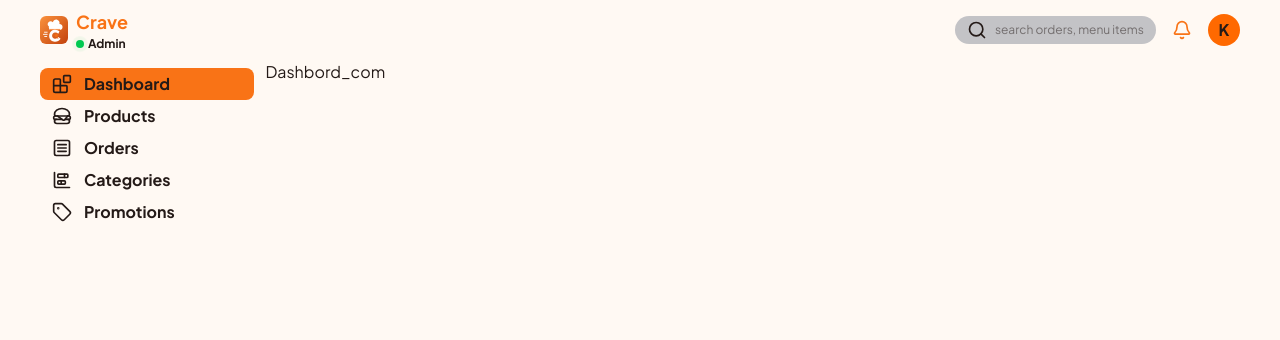
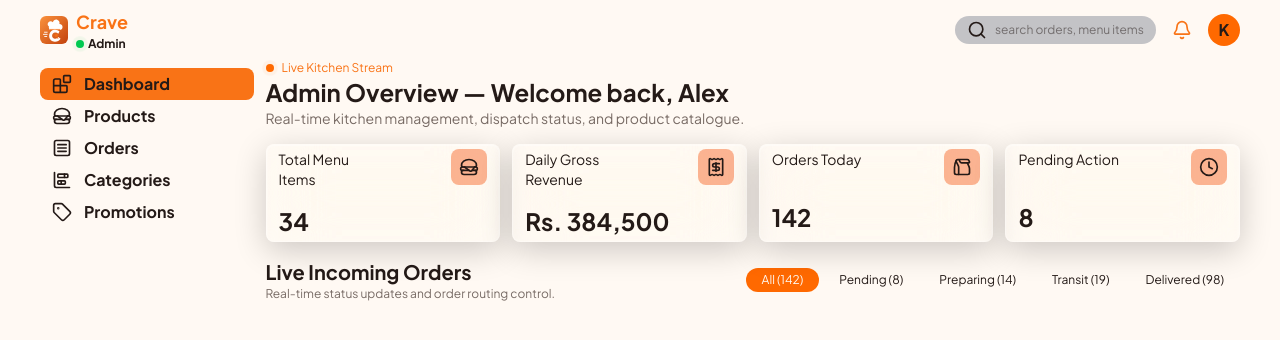
Before and after one commit to LakshanJayalath171/Crave--Food-delivery-app-front-end-, a React (Vite) app: page /admin/dashboard in a window 1280 px wide. Shown: the top 340 px of the page. Built offline with nearby package versions, Linux system fonts and the light colour scheme.

Commit message:
Created headers and cards section

```diff
--- a/src/components/Dashbord_com.tsx
+++ b/src/components/Dashbord_com.tsx
@@ -1,8 +1,87 @@
-import React from 'react'
+import { Clock, Hamburger, PaperBag, Receipt } from 'lucide-react'
+import BlinkingDot from './Dot'
 
 const Dashbord_com = () => {
   return (
-    <div>Dashbord_com</div>
+    <div>
+      {/* heading */}
+      <div >
+        <div className='flex items-center gap-2'>
+          <BlinkingDot color='bg-orange-500' size='w-2 h-2'/>
+          <p className="text-xs font-light text-primary">Live Kitchen Stream</p>
+        </div>
+        <h1 className='text-2xl font-bold text-main'>Admin Overview — Welcome back, Alex</h1>
+        <p className="text-sm font-light text-secondary">
+          Real-time kitchen management, dispatch status, and product catalogue.
+        </p>
+      </div>
+
+      {/* card section */}
+      <div className='grid grid-cols-4 gap-3 mt-4'>
+        {/* reusable card component */}
+        <div className='apple px-3 py-1 rounded-lg'>
+          <div className='flex items-start justify-between'>
+            <p className="text-sm font-light text-mainy">Total Menu<br/> Items</p>
+            <div className='bg-orange-600/40 rounded-lg'>
+              <Hamburger className='text-main m-2' size={20}/>
+            </div>
+          </div>
+
+          <h1 className="text-2xl font-bold text-main mt-4">34</h1>
+        </div>
+
+        <div className='apple px-3 py-1 rounded-lg'>
+          <div className='flex items-start justify-between'>
+            <p className="text-sm font-light text-mainy">Daily Gross<br/> Revenue</p>
+            <div className='bg-orange-600/40 rounded-lg'>
+              <Receipt className='text-main m-2' size={20}/>
+            </div>
+          </div>
+
+          <h1 className="text-2xl font-bold text-main mt-4">Rs. 384,500</h1>
+        </div>
+
+        <div className='apple px-3 py-1 rounded-lg'>
+          <div className='flex items-start justify-between'>
+            <p className="text-sm font-light text-mainy">Orders Today</p>
+            <div className='bg-orange-600/40 rounded-lg'>
+              <PaperBag className='text-main m-2' size={20}/>
+            </div>
+          </div>
+
+          <h1 className="text-2xl font-bold text-main mt-4">142</h1>
+        </div>
+
+        <div className='apple px-3 py-1 rounded-lg'>
+          <div className='flex items-start justify-between'>
+            <p className="text-sm font-light text-mainy">Pending Action</p>
+            <div className='bg-orange-600/40 rounded-lg'>
+              <Clock className='text-main m-2' size={20}/>
+            </div>
+          </div>
+
+          <h1 className="text-2xl font-bold text-main mt-4">8</h1>
+        </div>
+      </div>
+
+      {/* incomming orders section */}
+      <div className='flex items-center justify-between mt-4'>
+        <div>
+          <h1 className="text-xl font-bold text-main">Live Incoming Orders</h1>
+          <p className='text-xs font-light text-secondary'>Real-time status updates and order routing control.</p>
+        </div>
+        <div className="flex items-center justify-end gap-1">
+          {/* selected */}
+          <div className='bg-orange-500 px-4 py-1 rounded-full text-xs text-on-dark cursor-pointer'>All (142)</div>
+
+          {/* not selected */}
+          <div className=' px-4 py-1 rounded-full text-xs text-main cursor-pointer'>Pending (8)</div>
+          <div className=' px-4 py-1 rounded-full text-xs text-main cursor-pointer'>Preparing (14)</div>
+          <div className=' px-4 py-1 rounded-full text-xs text-main cursor-pointer'>Transit (19)</div>
+          <div className=' px-4 py-1 rounded-full text-xs text-main cursor-pointer'>Delivered (98)</div>
+        </div>
+      </div>
+    </div>
   )
 }
 
--- a/src/pages/Dashboard.tsx
+++ b/src/pages/Dashboard.tsx
@@ -23,7 +23,7 @@ const Dashboard = () => {
             </div>
 
             {/* content */}
-            <div className='w-4/5'>
+            <div className='w-4/5 pr-10'>
               {activeComponent === 'dashboard' && <Dashbord_com/>}
               {activeComponent === 'products' && <Products/>}
               {activeComponent === 'promotions' && <Promotions/>}
```
